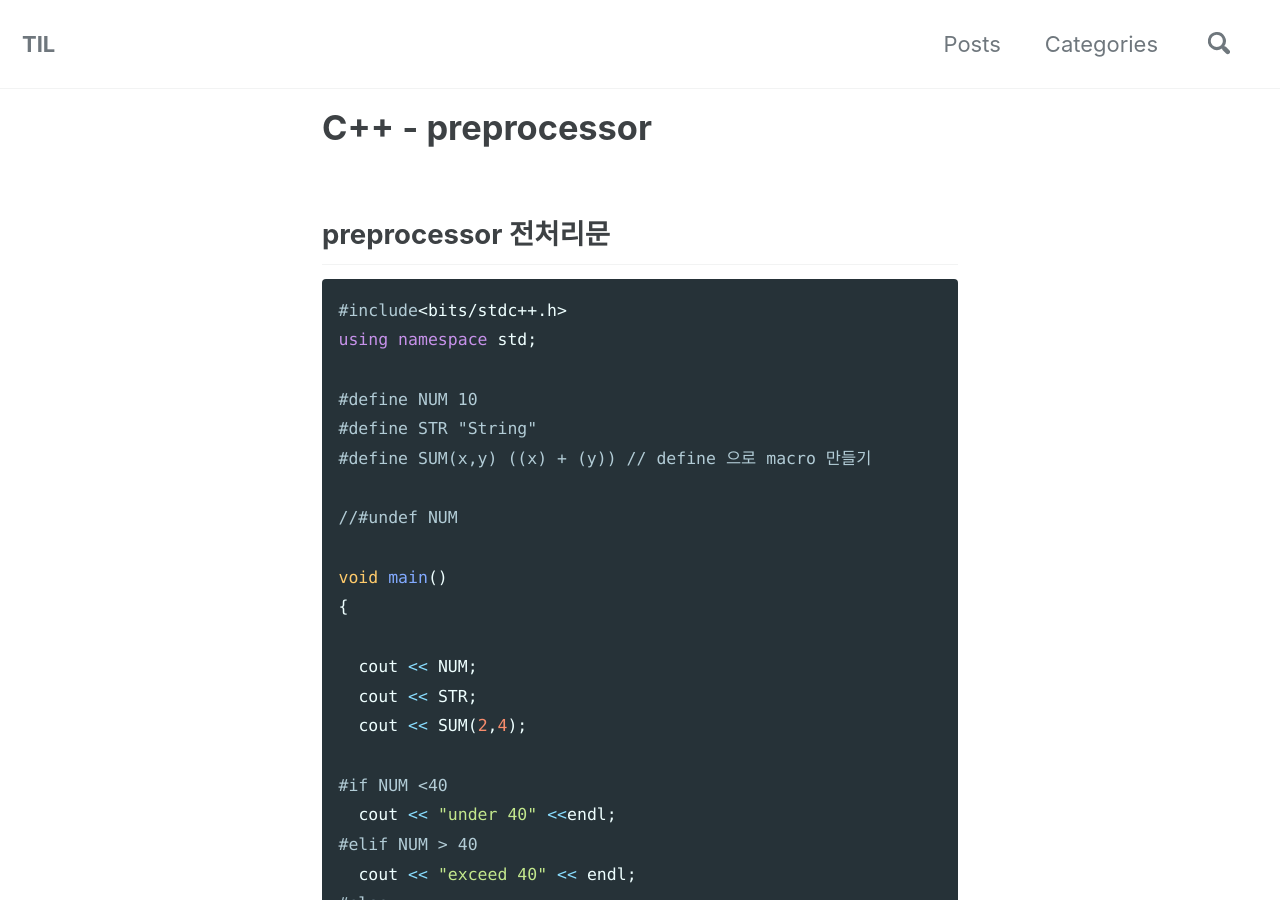
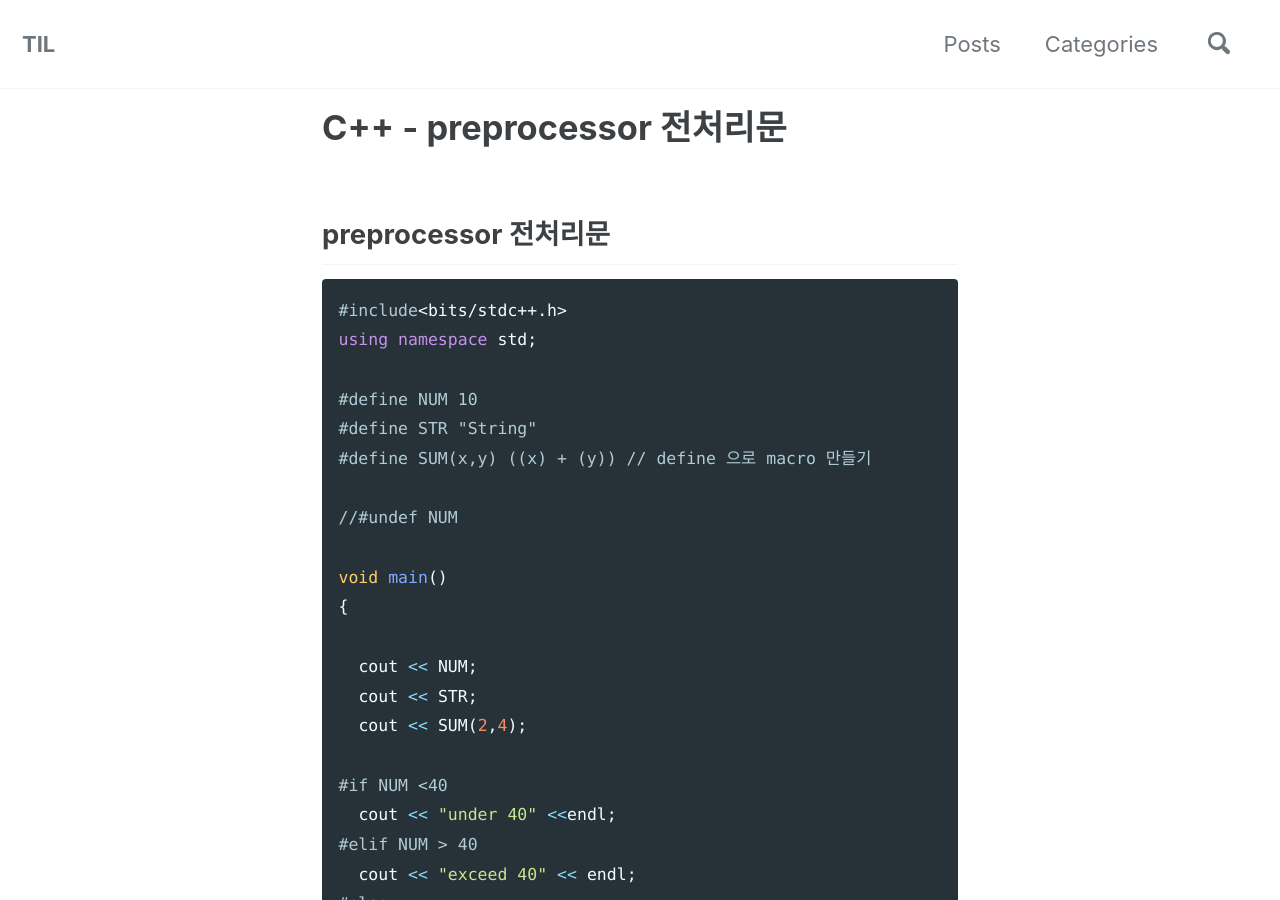
Before and after one commit to sujinsjlee/TIL, a Jekyll site: the page built from _posts/2021-08-10-C++_preprocessor.md, in a window 1280 px wide and 900 px high. Built offline with Jekyll 4.4.1, drawn with Linux system fonts in a browser that asks for light colours; cached includes are drawn as plain includes; nearby versions of some CDN libraries.

Commit message:
[C++] preprocessor

```diff
--- a/_posts/2021-08-10-C++_preprocessor.md
+++ b/_posts/2021-08-10-C++_preprocessor.md
@@ -1,5 +1,5 @@
 ---
-title: "C++ - preprocessor"
+title: "C++ - preprocessor 전처리문"
 categories:
   - C++
 tags:
```
